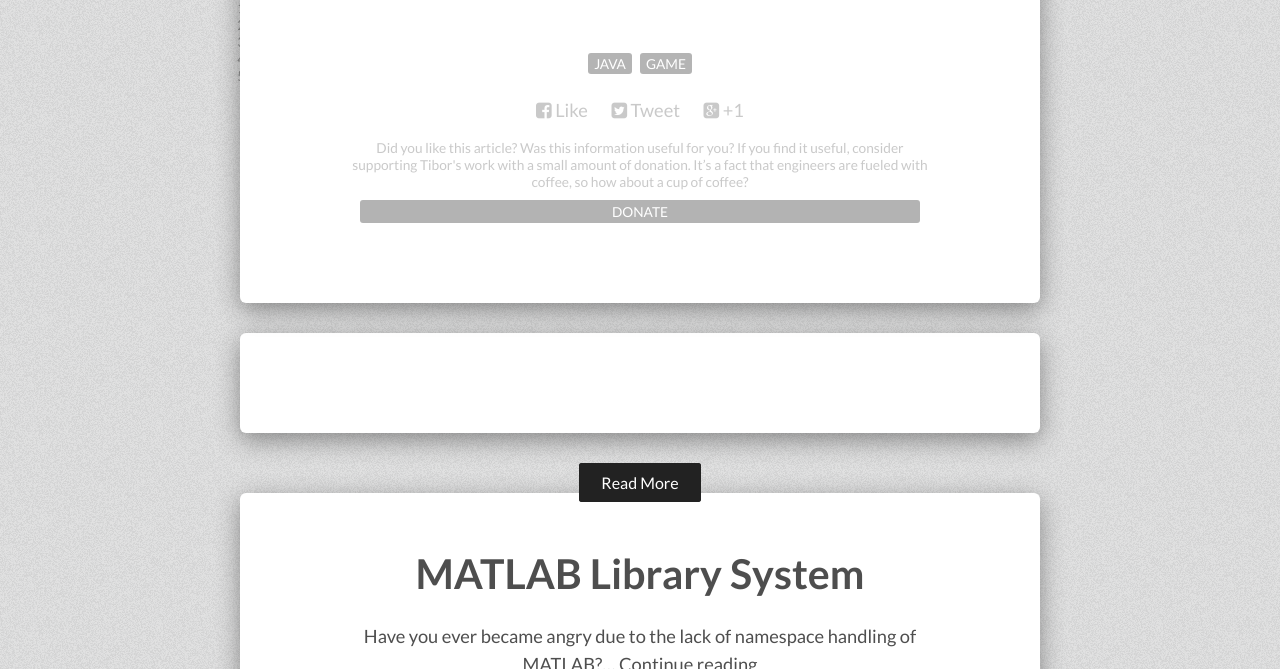
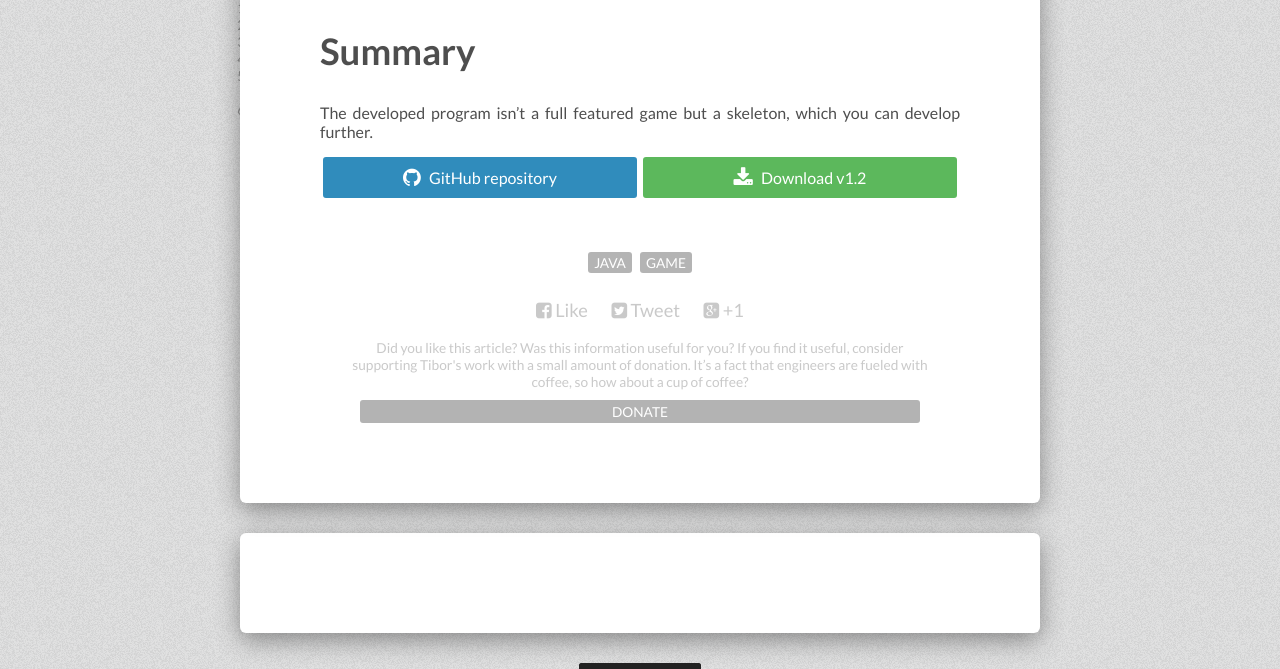
Before and after one commit to tiborsimon/tiborsimon.github.io, a Jekyll site: the page built from _posts/2015-01-17-java-shooter-game.md, in a window 1280 px wide and 900 px high, scrolled down 4763 px, cut to the strip 231-900 px from the top of the window. Built offline with Jekyll 4.4.1, drawn with Linux system fonts in a browser that asks for light colours; nearby versions of some CDN libraries; comment, search, counter and statistics services are not loaded.

Commit message:
Article update

```diff
--- a/_posts/2015-01-17-java-shooter-game.md
+++ b/_posts/2015-01-17-java-shooter-game.md
@@ -88,3 +88,10 @@ The content of the text file in this case should be like this:
 Example video about how to overclock the game a bit.
 
 <iframe width="560" height="315" src="https://www.youtube.com/embed/L5NhA_ajQ_w" frameborder="0" allowfullscreen></iframe>
+
+
+# Summary
+
+The developed program isn't a full featured game but a skeleton, which you can develop further.
+
+{% include repo_and_release.html %}
```
